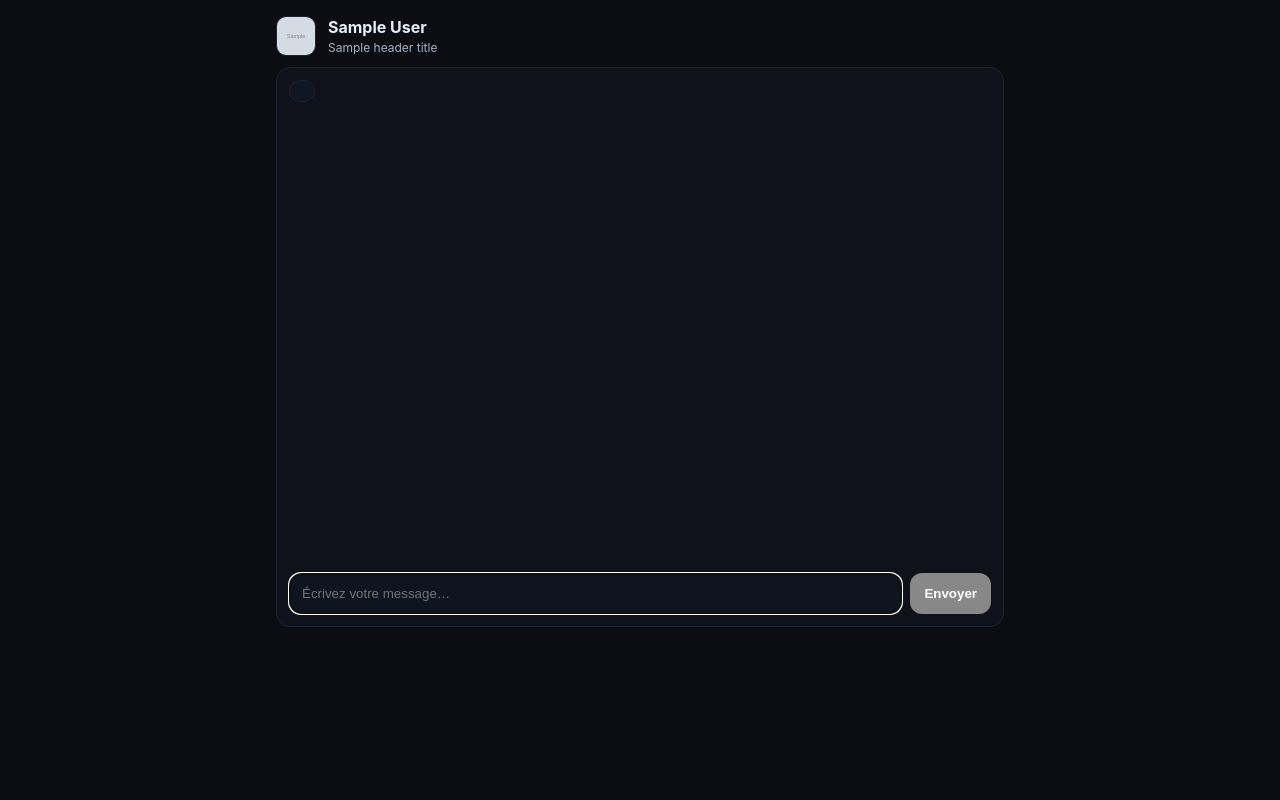
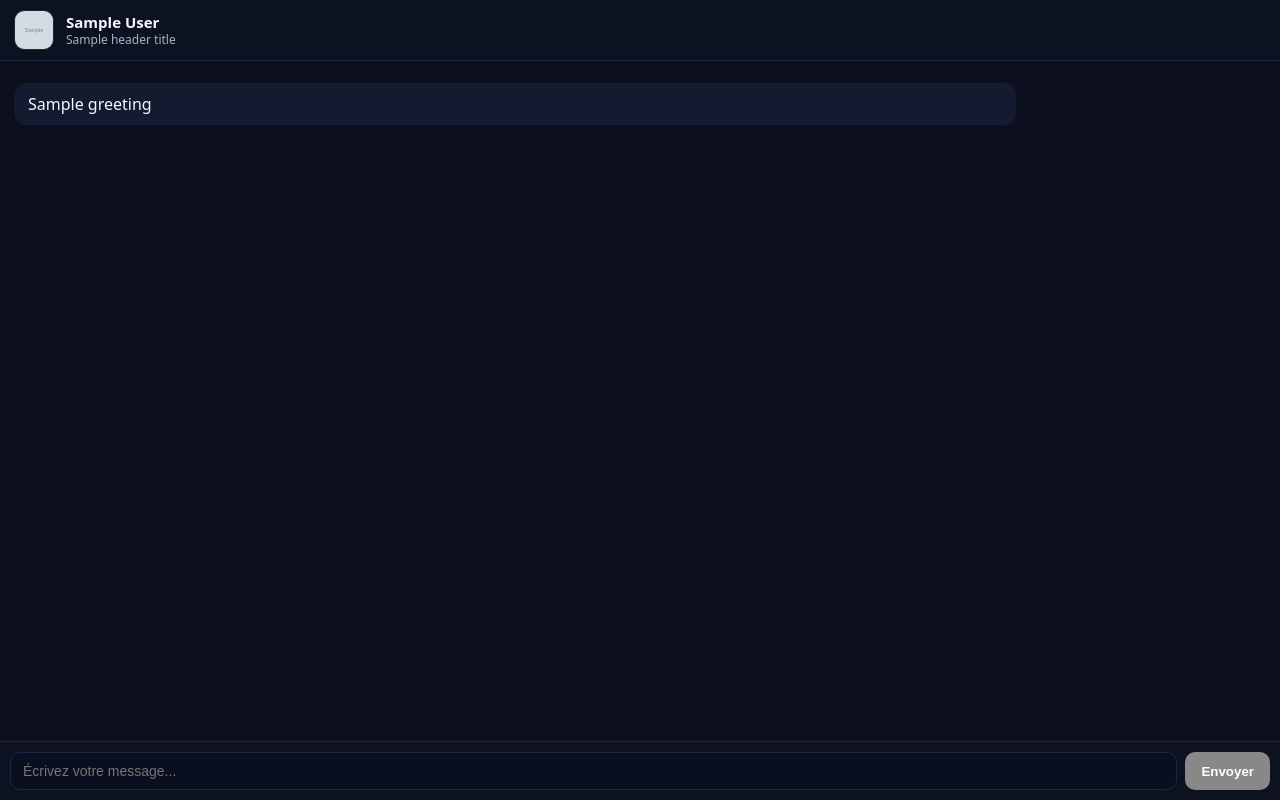
Before and after one commit to vincentbastille10/betty_abonnement_version2, a Flask app: template templates/chat.html in a window 1280 px wide. Run offline with Flask 3, Linux system fonts and the light colour scheme; the template is opened without the code that fills it: most values are stand-ins (such as "Sample title", 1, 10 or a date in 2020); grey boxes marked "Sample" are stand-in pictures.

Commit message:
Update chat.html

```diff
--- a/templates/chat.html
+++ b/templates/chat.html
@@ -1,119 +1,170 @@
 <!doctype html>
 <html lang="fr">
 <head>
-  <meta charset="utf-8">
-  <title>{{ title or "Betty — Chat" }}</title>
-  <meta name="viewport" content="width=device-width, initial-scale=1">
+  <meta charset="utf-8" />
+  <meta name="viewport" content="width=device-width,initial-scale=1" />
+  <title>{{ full_name or "Betty Bot" }}</title>
   <style>
     :root{
-      --bg:#0b0d12; --card:#0f121a; --line:#1b2230; --ink:#e9eefb; --muted:#a8b2c6;
-      --primary: {{ color or "#4F46E5" }};
+      --bg:#0b0f1e;
+      --line:#1e2640;
+      --ink:#f5f7ff;
+      --muted:#a9b1c6;
+      --brand:{{ color }};
     }
-    *{box-sizing:border-box}
-    html,body{margin:0;height:100%}
-    body{background:var(--bg);color:var(--ink);font:14px/1.45 Inter,system-ui,Segoe UI,Roboto,Helvetica,Arial,sans-serif}
-    .wrap{max-width:760px;margin:0 auto;padding:16px}
-    header{display:flex;align-items:center;gap:12px;margin-bottom:10px}
-    .avatar{width:40px;height:40px;border-radius:10px;overflow:hidden;border:1px solid var(--line);background:#0c0f16}
-    .avatar img{width:100%;height:100%;object-fit:cover}
-    h1{margin:0;font-size:16px}
-    .sub{color:var(--muted);font-size:12px}
-    .chat{background:var(--card);border:1px solid var(--line);border-radius:14px;padding:12px;height:70vh;min-height:480px;display:flex;flex-direction:column}
-    .msgs{flex:1;overflow:auto;display:flex;flex-direction:column;gap:10px;padding-right:6px}
-    .bubble{max-width:78%;padding:10px 12px;border-radius:14px;border:1px solid var(--line);white-space:pre-wrap}
-    .bot{align-self:flex-start;background:#101622}
-    .me{align-self:flex-end;background:#0e1420}
-    .warn{border-color:#3b2f0b;background:#1c1606;color:#ffdb6e}
-    .input{display:flex;gap:8px;margin-top:10px}
-    .input input{flex:1;padding:12px;border-radius:12px;border:1px solid var(--line);background:#0e1420;color:var(--ink)}
-    .input button{padding:12px 14px;border-radius:12px;border:0;background:var(--primary);color:#fff;font-weight:700;cursor:pointer}
-    .input button[disabled]{opacity:.6;cursor:not-allowed}
+    *{box-sizing:border-box;margin:0;padding:0}
+    body{
+      background:var(--bg);
+      color:var(--ink);
+      font-family:system-ui,-apple-system,Segoe UI,Roboto,Ubuntu,Cantarell,Noto Sans,sans-serif;
+      display:flex;
+      flex-direction:column;
+      height:100vh;
+    }
+
+    /* Header toujours visible, même en mode embed */
+    header{
+      display:flex;
+      align-items:center;
+      gap:12px;
+      padding:10px 14px;
+      border-bottom:1px solid var(--line);
+      background:#0d1220;
+    }
+    header.compact{
+      padding:6px 12px;
+      border-bottom:1px solid var(--line);
+    }
+    .avatar{
+      width:40px;
+      height:40px;
+      border-radius:10px;
+      overflow:hidden;
+      border:1px solid var(--line);
+      background:#0c0f16;
+      flex-shrink:0;
+    }
+    .avatar img{
+      width:100%;
+      height:100%;
+      object-fit:cover;
+    }
+    h1{
+      font-size:15px;
+      font-weight:600;
+      line-height:1.2;
+      margin:0;
+    }
+    .sub{
+      font-size:12px;
+      color:var(--muted);
+    }
+
+    /* Zone de chat */
+    .chat-box{
+      flex:1;
+      overflow-y:auto;
+      padding:14px;
+      scroll-behavior:smooth;
+    }
+    .msg{
+      max-width:80%;
+      margin:8px 0;
+      padding:10px 14px;
+      border-radius:12px;
+      line-height:1.4;
+      word-wrap:break-word;
+      white-space:pre-wrap;
+    }
+    .user{background:#1a2140;color:#fff;margin-left:auto;}
+    .bot{background:#141a2f;color:var(--ink);}
+
+    /* Input */
+    form{
+      display:flex;
+      padding:10px;
+      border-top:1px solid var(--line);
+      background:#0d1220;
+    }
+    input[type=text]{
+      flex:1;
+      background:#0a0f20;
+      border:1px solid var(--line);
+      border-radius:10px;
+      color:var(--ink);
+      font-size:14px;
+      padding:10px 12px;
+    }
+    button{
+      background:var(--brand);
+      border:0;
+      border-radius:10px;
+      color:#fff;
+      padding:10px 16px;
+      font-weight:600;
+      margin-left:8px;
+      cursor:pointer;
+    }
   </style>
 </head>
+<body>
 
-<body>
-  <div class="wrap">
-    {% if not embed %}
-    <header>
-      <div class="avatar"><img src="{{ avatar_url }}" alt="avatar"></div>
-      <div>
-        <h1>{{ full_name or "Betty Bot" }}</h1>
-        <div class="sub">{{ header_title or "Votre assistante AI" }}</div>
-      </div>
-    </header>
-    {% endif %}
+  <!-- Header toujours affiché -->
+  <header class="{{ 'compact' if embed else '' }}">
+    <div class="avatar">
+      <img src="{{ avatar_url }}" alt="avatar"
+           onerror="this.onerror=null;this.src='/avatar/{{ cfg.pack or 'immo' }}'">
+    </div>
+    <div>
+      <h1>{{ full_name or "Betty Bot" }}</h1>
+      <div class="sub">{{ header_title or "Votre assistante AI" }}</div>
+    </div>
+  </header>
 
-    <div class="chat">
-      <div id="msgs" class="msgs"></div>
-      <div class="input">
-        <input id="msg" placeholder="Écrivez votre message…" autocomplete="off">
-        <button id="send">Envoyer</button>
-      </div>
-    </div>
+  <div class="chat-box" id="chat-box">
+    <div class="msg bot">{{ greeting }}</div>
   </div>
 
+  <form id="chat-form" autocomplete="off">
+    <input type="text" id="message" name="message" placeholder="Écrivez votre message..." />
+    <button type="submit">Envoyer</button>
+  </form>
+
   <script>
-    const PUBLIC_ID   = {{ (public_id or "")|tojson }};
-    const BUYER_EMAIL = {{ (buyer_email or "")|tojson }};
-    const GREETING    = {{ (greeting or "Bonjour, je suis Betty. Comment puis-je vous aider ?")|tojson }};
+    const form = document.getElementById("chat-form");
+    const box = document.getElementById("chat-box");
+    const input = document.getElementById("message");
 
-    const msgs = document.getElementById('msgs');
-    const input = document.getElementById('msg');
-    const btn = document.getElementById('send');
+    const BOT_ID = "{{ public_id }}";
+    const BUYER_EMAIL = "{{ buyer_email }}";
+    let convId = "conv_" + BOT_ID;
 
-    function addBubble(text, who='bot', cls=null){
-      const el = document.createElement('div');
-      el.className = 'bubble ' + (who==='me'?'me':'bot') + (cls?(' '+cls):'');
-      el.textContent = String(text || '');
-      msgs.appendChild(el);
-      msgs.scrollTop = msgs.scrollHeight;
+    function appendMsg(cls, txt) {
+      const d = document.createElement("div");
+      d.className = "msg " + cls;
+      d.textContent = txt;
+      box.appendChild(d);
+      box.scrollTop = box.scrollHeight;
     }
 
-    const convKey = 'bb_conv_' + (PUBLIC_ID || 'demo');
-    let convId = localStorage.getItem(convKey);
-    if(!convId){
-      convId = Math.random().toString(36).slice(2) + Date.now().toString(36);
-      localStorage.setItem(convKey, convId);
-    }
-
-    async function talk(userText){
-      try{
-        const res = await fetch('/api/bettybot', {
-          method:'POST',
-          headers:{'Content-Type':'application/json'},
-          credentials:'same-origin',
-          body: JSON.stringify({
-            message: userText,
-            public_id: PUBLIC_ID,
-            conv_id: convId,
-            buyer_email: BUYER_EMAIL
-          })
+    form.addEventListener("submit", async (e) => {
+      e.preventDefault();
+      const msg = input.value.trim();
+      if (!msg) return;
+      appendMsg("user", msg);
+      input.value = "";
+      try {
+        const res = await fetch("/api/bettybot", {
+          method: "POST",
+          headers: { "Content-Type": "application/json" },
+          body: JSON.stringify({ message: msg, public_id: BOT_ID, conv_id: convId, buyer_email: BUYER_EMAIL })
         });
-        const data = await res.json().catch(()=>null);
-        if(!res.ok || !data || typeof data.response !== 'string'){
-          addBubble("Impossible de joindre le serveur.", "bot", "warn");
-          return;
-        }
-        addBubble(data.response, 'bot');
-      }catch(_){
-        addBubble("Impossible de joindre le serveur.", "bot", "warn");
+        const data = await res.json();
+        if (data.response) appendMsg("bot", data.response);
+      } catch (err) {
+        appendMsg("bot", "⚠️ Erreur de connexion, veuillez réessayer.");
       }
-    }
-
-    let sending = false;
-    async function send(){
-      const t = (input.value || '').trim();
-      if(!t || sending) return;
-      sending = true; btn.disabled = true;
-      addBubble(t, 'me'); input.value = '';
-      await talk(t);
-      sending = false; btn.disabled = false; input.focus();
-    }
-    btn.addEventListener('click', send);
-    input.addEventListener('keydown', e=>{ if(e.key==='Enter'){ e.preventDefault(); send(); } });
-
-    addBubble(GREETING, 'bot');
-    input.focus();
+    });
   </script>
 </body>
 </html>
```
